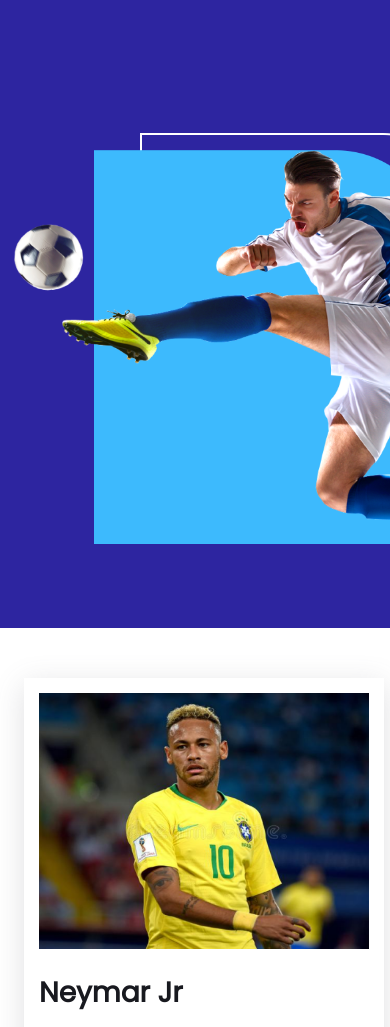
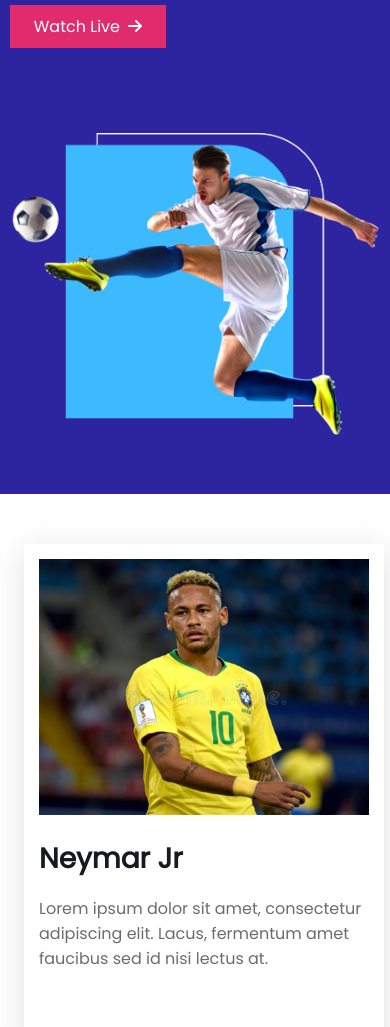
Before and after one commit to programmersajeeb/football, a plain HTML site: page index.html in a window 390 px wide. Shown: the part 443-1470 px from the top of the page. Drawn offline with Linux system fonts and the light colour scheme.

Commit message:
Responsive Added

```diff
--- a/css/responsive.css
+++ b/css/responsive.css
@@ -27,6 +27,10 @@
 }
 .banner-image {
   margin: 50px 0;
+}
+.banner-image img {
+  width: 100%;
+  height: auto;
 }
 /* Players Gellary Area Styles */
 section#players-gellary {
```
